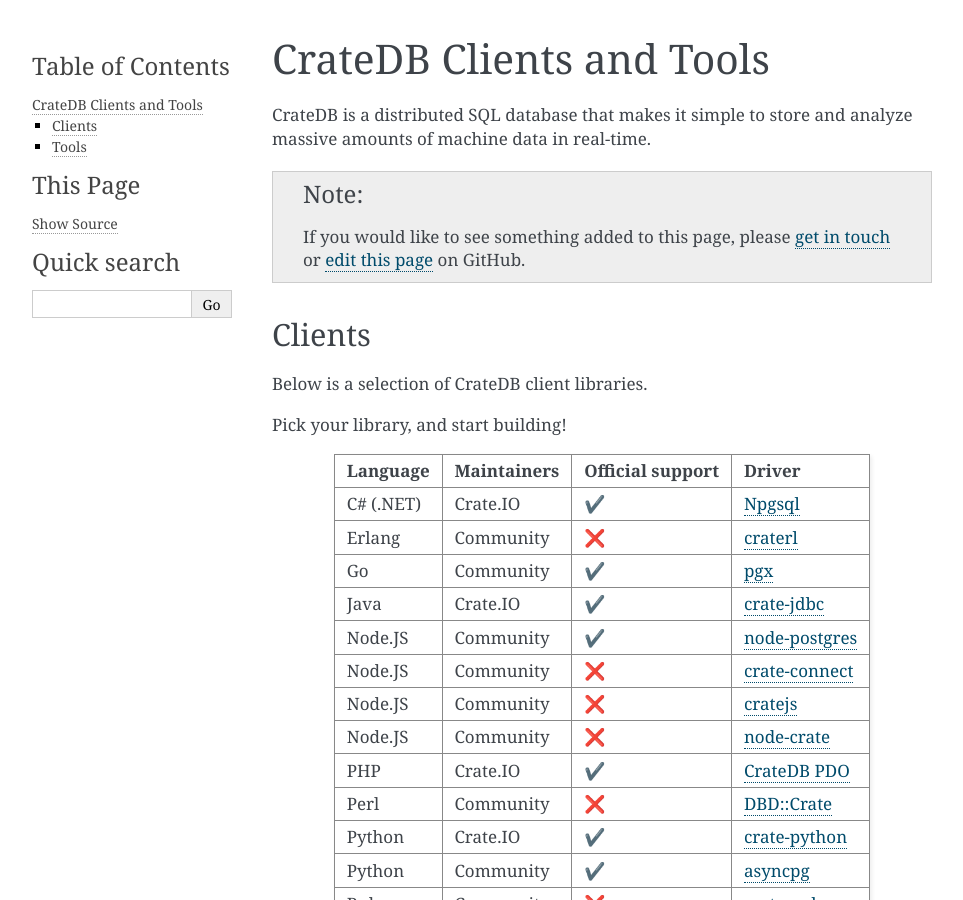
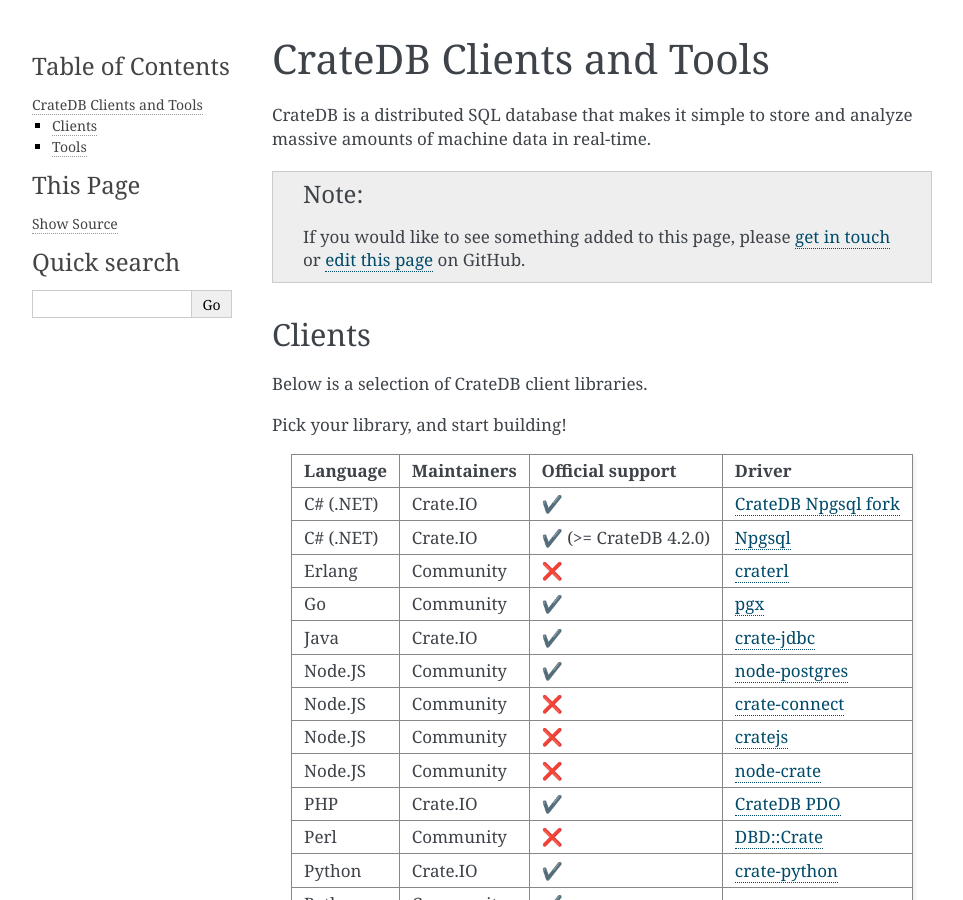
Before and after one commit to crate/crate-clients-tools, a Sphinx documentation site: the page built from docs/index.rst, in a window 1280 px wide and 900 px high. Shown: the whole window, without its empty margins (148-1111 px from the left). Built offline with Sphinx 7.4.7, drawn with Linux system fonts in a browser that asks for light colours.

Commit message:
Add stock npgsql client to clients index

```diff
--- a/docs/index.rst
+++ b/docs/index.rst
@@ -35,6 +35,10 @@
     * - C# (.NET)
       - Crate.IO
       - ✔️
+      - `CrateDB Npgsql fork`_
+    * - C# (.NET)
+      - Crate.IO
+      - ✔️ (>= CrateDB 4.2.0)
       - `Npgsql`_
     * - Erlang
       - Community
@@ -137,13 +141,13 @@
 .. _Authenticate: https://crate.io/docs/crate/reference/en/latest/admin/auth/index.html
 .. _blog post: https://crate.io/a/visualize-crate-data-with-metabase/
 .. _client compatibility notes: https://crate.io/docs/crate/reference/en/latest/interfaces/postgres.html#client-compatibility
-.. _crate_ruby: https://rubygems.org/gems/crate_ruby
+.. _CrateDB Npgsql fork: https://crate.io/docs/clients/npgsql/en/latest/
+.. _CrateDB PDO: https://crate.io/docs/clients/pdo/en/latest/
 .. _crate-connect: https://www.npmjs.com/package/crate-connect
 .. _crate-jdbc: https://crate.io/docs/clients/jdbc/en/latest/
 .. _crate-python: https://crate.io/docs/clients/python/en/latest/
 .. _crate-scala: https://github.com/alexanderjarvis/crate-scala
-.. _Crate.Client: https://github.com/mfussenegger/crate-mono
-.. _CrateDB PDO: https://crate.io/docs/clients/pdo/en/latest/
+.. _crate_ruby: https://rubygems.org/gems/crate_ruby
 .. _cratejs: https://www.npmjs.com/package/cratejs
 .. _craterl: https://github.com/crate/craterl
 .. _DBAL: https://crate.io/docs/clients/dbal/en/latest/
@@ -158,7 +162,7 @@
 .. _Metabase: http://www.metabase.com/
 .. _node-crate: https://www.npmjs.com/package/node-crate
 .. _node-postgres: https://node-postgres.com/
-.. _Npgsql: https://crate.io/docs/clients/npgsql/en/latest/
+.. _Npgsql: https://www.npgsql.org/
 .. _our JDBC driver: https://crate.io/docs/reference/jdbc
 .. _Pentaho: http://community.pentaho.com
 .. _Petaho Kettle: https://github.com/pentaho/pentaho-kettle
```
